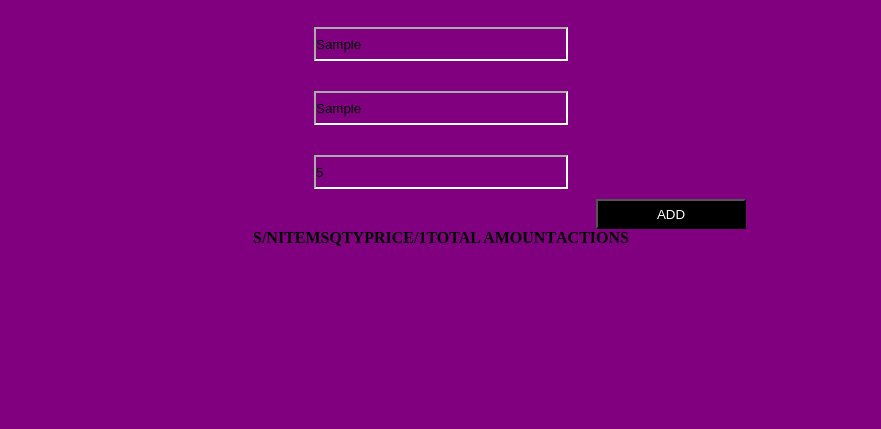
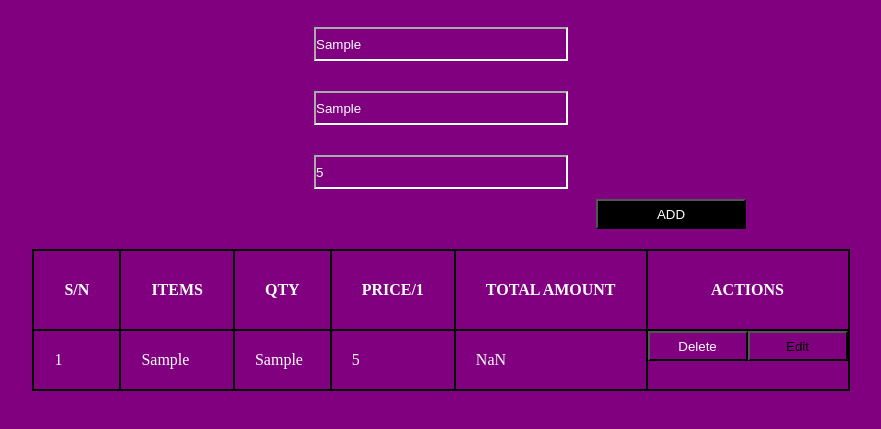
Before and after one commit to keemah-oyindamola/shoppinglist, a plain HTML site: page index.html in a window 1280 px wide. Both pictures are taken after typing "Sample", "Sample", "5" into the empty fields and a click on the button "ADD". Shown: the part 91-520 px from the top of the page, without its empty margins (199-1080 px from the left). Drawn offline with Linux system fonts and the light colour scheme.

Commit message:
continuation

```diff
--- a/index.html
+++ b/index.html
@@ -21,8 +21,9 @@
         margin-top: 30px;
         height: 30px;
        border-color: white;
+       color: white;
     }
-    button{
+    #cbutton{
         background-color: black;
         color: white;
         width: 150px;
@@ -32,6 +33,10 @@
     }
     table,thead,tr,th{
         border-collapse: collapse;
+        color: white;
+        border: 2px solid black;
+        margin-top: 20px;
+        padding: 30px;
     }
 </style>
 <body>
@@ -40,7 +45,7 @@
     <input placeholder="ITEMS" type="text" name="" id="item"><br>
     <input placeholder="Quantity" type="text" name="" id="qty"><br>
     <input placeholder="Price" type="number" name="" id="price"><br>
-    <button onclick="add_items()">ADD</button>
+    <button id="cbutton" onclick="add_items()">ADD</button>
 
     <table>
         <thead>
@@ -52,8 +57,52 @@
                 <th>TOTAL AMOUNT</th>
                 <th>ACTIONS</th>
             </tr>
-        </thead>
+        </thead >
+        <tbody style="border: 2px solid black;" id="disp_items"></tbody>
     </table>
 </center>
 </body>
 </html>
+<script>
+    let all_items=[];
+    let disp_items=document.getElementById('disp_items')
+
+    function add_items(){
+        let data={
+            item:item.value,
+            qty:qty.value,
+            price:price.value
+        }
+        all_items.push(data)
+        console.log(all_items);
+        disp_items.innerHTML=' '
+        recall()
+
+    }
+    function remove(index){
+        all_items.splice(index,1)
+        disp_items.innerHTML=' '
+        recall()
+        console.log(index);
+    }
+    function recall(){
+        all_items.forEach((element,index) => {
+        disp_items.innerHTML+=`
+                <tr>
+                    <td style="border: 2px solid black; padding:20px;">${index+1}</td>
+                    <td style="border: 2px solid black; padding:20px;">${element.item}</td>
+                    <td style="border: 2px solid black; padding:20px;">${element.qty}</td>
+                    <td style="border: 2px solid black; padding:20px;">${element.price}</td>
+                    <td style="border: 2px solid black; padding:20px;">${(element.qty)*(element.price)}</td>
+                    <td style="display:flex;">
+                      <button style="width:100px; height:30px; color:white;" onclick='remove(${index})'>Delete</button>
+                      <button style="width:100px; height:30px;">Edit</button>
+
+                    </td>
+                </tr>
+
+          `
+        });
+    }
+
+</script>
```
Also changed, not shown: index2.html (added).
